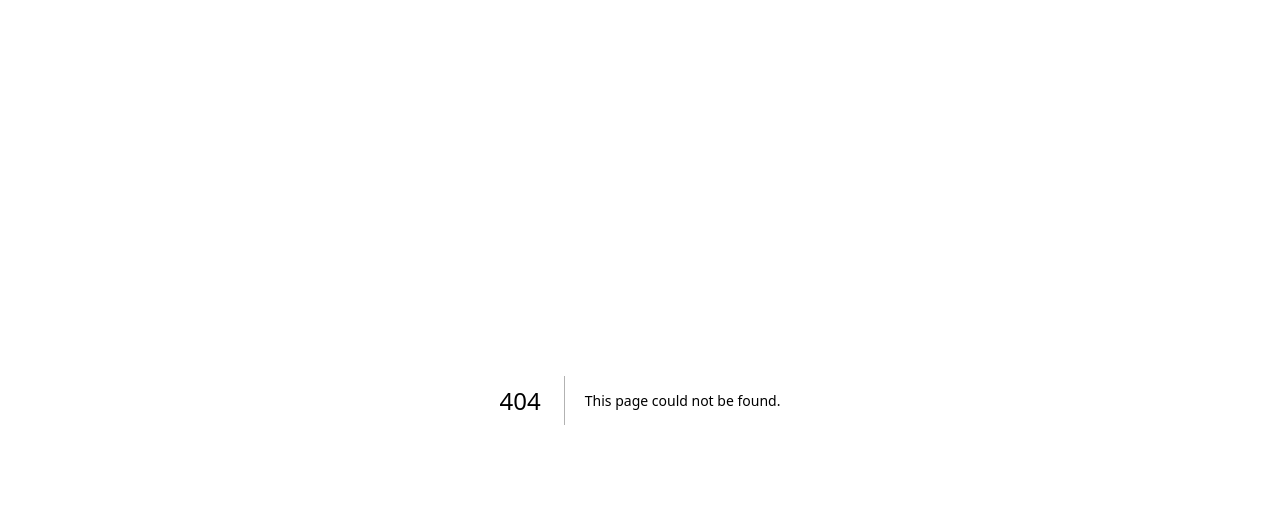
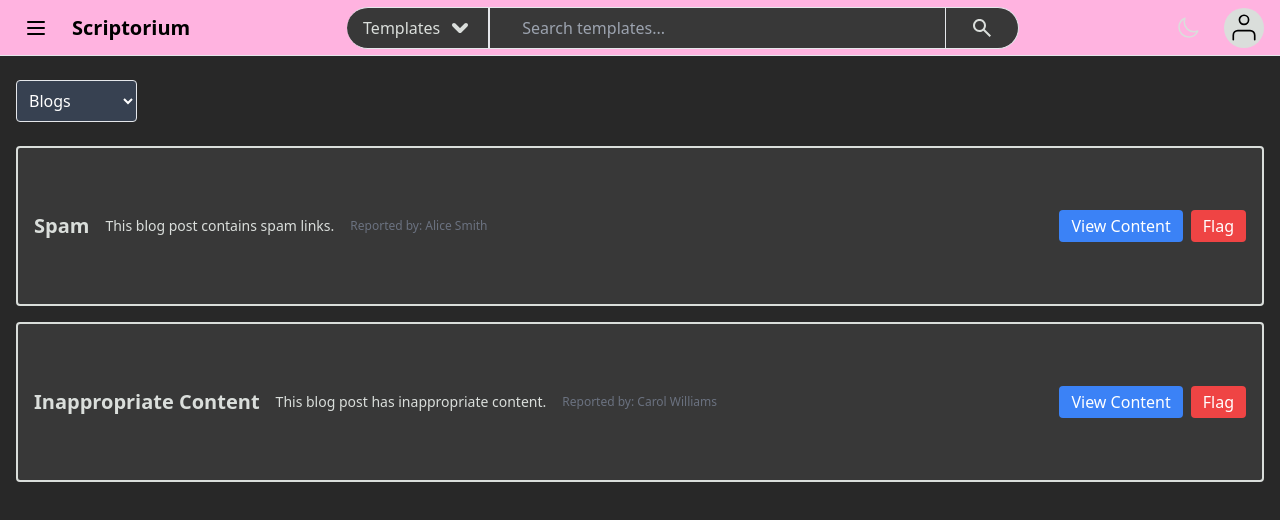
Before and after one commit to Sam-Wonjae-Lee/Scriptorium, a Next.js app in the folder PP1/: page /reports in a window 1280 px wide. Before the commit this address had no page. Shown: the top 520 px of the page. Built offline with nearby package versions, Linux system fonts and the light colour scheme.

Commit message:
Added reports page

```diff
--- a/PP1/components/NavBar.tsx
+++ b/PP1/components/NavBar.tsx
@@ -159,7 +159,7 @@
 
           {/* Search Dropdown */}
           {isSearchOpen && (
-            <div className="absolute mt-1 w-full bg-white dark:bg-element_background-dark rounded-lg shadow-lg border border-gray-200 z-40">
+            <div className="absolute mt-1 w-full text-text-light dark:text-text-dark bg-background-light dark:bg-background-dark rounded-lg shadow-lg border border-gray-200 z-40">
               {/* Tags Filter */}
               <div className="p-2 border-b dark:border-gray-700">
                 <div className="flex flex-wrap gap-2">
@@ -217,7 +217,7 @@
 
           {/* Type Dropdown */}
           {isTypeDropdownOpen && (
-            <div className="absolute mt-1 w-48 bg-white dark:bg-element_background-dark rounded-lg shadow-lg border border-gray-200 dark:border-gray-700 z-50">
+            <div className="absolute mt-1 w-48 text-text-light dark:text-text-dark bg-white dark:bg-element_background-dark rounded-lg shadow-lg border border-gray-200 dark:border-gray-700 z-50">
               <button
                 onClick={() => {
                   setContentType('templates');
--- /dev/null
+++ b/PP1/components/ReportCard.tsx
@@ -0,0 +1,60 @@
+import React from "react";
+import { useRouter } from "next/router";
+
+interface ReportCardProps {
+  id: number;
+  contentId: number;  // ID of the reported blog or comment
+  contentType: "blogs" | "comments";
+  author: { firstName: string; lastName: string; id: number };  // Person who reported
+  reportType: string;   // Report message from Reports table
+  reportDescription: string;  // Report message from BlogReports or CommentReports table
+  onFlag: () => void;  // Flag the reported blog or comment
+}
+
+const ReportCard: React.FC<ReportCardProps> = ({
+    id,
+    contentId,
+    contentType,
+    author,
+    reportType,
+    reportDescription,
+    onFlag,
+}) => {
+    const router = useRouter();
+    const handleDirect = () => {
+        // handle route push logic here
+    }
+
+    return (
+        <div className="relative rounded p-4 h-40 text-text-light dark:text-text-dark border-2 border-text-light dark:border-text-dark bg-element_background-light dark:bg-element_background-dark flex flex-row justify-between items-center">
+            {/* Report Information */}
+            <div className="flex flex-row items-center space-x-4">
+                <h3 className="text-xl font-semibold">{reportType}</h3>
+                <p className="text-sm">{reportDescription}</p>
+                <p className="text-xs text-gray-500">
+                Reported by: {author.firstName} {author.lastName}
+                </p>
+            </div>
+
+            {/* Action Buttons */}
+            <div className="flex space-x-2">
+                <button
+                onClick={handleDirect}
+                className="px-3 py-1 bg-blue-500 text-white rounded hover:bg-blue-600"
+                aria-label="View Reported Content"
+                >
+                View Content
+                </button>
+                <button
+                onClick={onFlag}
+                className="px-3 py-1 bg-red-500 text-white rounded hover:bg-red-600"
+                aria-label="Flag Report"
+                >
+                    Flag
+                </button>
+            </div>
+        </div>
+    );
+};
+
+export default ReportCard;
--- a/PP1/pages/profile/[id].tsx
+++ b/PP1/pages/profile/[id].tsx
@@ -98,12 +98,12 @@
                 <div className="flex items-center space-x-4">
 
                     <button
-                        className="bg-background-light w-20 h-20 rounded-full border-none flex items-center justify-center p-2 cursor-pointer"
+                        className="bg-background-light border-2 border-black w-20 h-20 rounded-full border-none flex items-center justify-center p-2 cursor-pointer"
                     >
                         {getProfileSvg()}
                     </button>
                     <button
-                        className="bg-pink-500 w-40 h-10 rounded-full border-none flex items-center justify-center p-2 cursor-pointer text-white"
+                        className="bg-pink-200 w-40 h-10 rounded-full border-none flex items-center justify-center p-2 cursor-pointer text-black"
                         onClick={() => setShowEditProfile(true)}
                     >
                         Edit Profile
--- /dev/null
+++ b/PP1/pages/reports.tsx
@@ -0,0 +1,105 @@
+import NavBar from "@/components/NavBar";
+import ReportCard from "@/components/ReportCard";
+import { useState } from "react";
+
+interface Report {
+    id: number;
+    contentId: number;
+    contentType: "blogs" | "comments";
+    author: { firstName: string; lastName: string; id: number };
+    reportType: string;
+    reportDescription: string;
+}
+
+const Reports = () => {
+    const [filterType, setFilterType] = useState<"blogs" | "comments">("blogs");
+
+    const handleFlag = (id: number) => {
+        // Implement logic here
+        console.log(`Report ${id} flagged.`);
+    };
+
+    const handleFilterChange = (event: React.ChangeEvent<HTMLSelectElement>) => {
+        setFilterType(event.target.value as "blogs" | "comments");
+    };
+
+    const reports: Report[] = [
+        {
+            id: 1,
+            contentType: "blogs",
+            contentId: 101,
+            author: { firstName: "Alice", lastName: "Smith", id: 201 },
+            reportType: "Spam",
+            reportDescription: "This blog post contains spam links.",
+        },
+        {
+            id: 2,
+            contentType: "comments",
+            contentId: 202,
+            author: { firstName: "Bob", lastName: "Johnson", id: 202 },
+            reportType: "Harassment",
+            reportDescription: "The comment contains harassing language.",
+        },
+        {
+            id: 3,
+            contentType: "blogs",
+            contentId: 103,
+            author: { firstName: "Carol", lastName: "Williams", id: 203 },
+            reportType: "Inappropriate Content",
+            reportDescription: "This blog post has inappropriate content.",
+        },
+        {
+            id: 4,
+            contentType: "comments",
+            contentId: 204,
+            author: { firstName: "David", lastName: "Brown", id: 204 },
+            reportType: "Offensive Language",
+            reportDescription: "The comment contains offensive language.",
+        },
+    ];
+
+    const filteredReports = reports.filter((report) =>
+        filterType === "blogs" ? report.contentType === "blogs" : report.contentType === "comments"
+    );
+
+    return (
+        <div className="min-h-screen w-full flex flex-col bg-background-light dark:bg-background-dark p-4">
+            <NavBar />
+
+            {/* Blogs & Comments Filter Dropdown */}
+            <div className="mt-8 mb-6 flex items-start">
+                <select
+                    id="reportFilter"
+                    value={filterType}
+                    onChange={handleFilterChange}
+                    className="p-2 border rounded bg-white dark:bg-gray-700 text-black dark:text-white"
+                >
+                    <option value="blogs">Blogs</option>
+                    <option value="comments">Comments</option>
+                </select>
+            </div>
+
+            {/* Hardcoded reported cards */}
+            <div className="space-y-4">
+                {filteredReports.length > 0 ? (
+                    filteredReports.map((report) => (
+                        <ReportCard
+                            key={report.id}
+                            id={report.id}
+                            contentType={report.contentType}
+                            contentId={report.contentId}
+                            author={report.author}
+                            reportType={report.reportType}
+                            reportDescription={report.reportDescription}
+                            onFlag={() => handleFlag(report.id)}
+                        />
+                    ))
+                ) : (
+                    <p className="text-center text-gray-500">No reports available for the selected category.</p>
+                )}
+            </div>
+        </div>
+    );
+};
+
+export default Reports;
```
